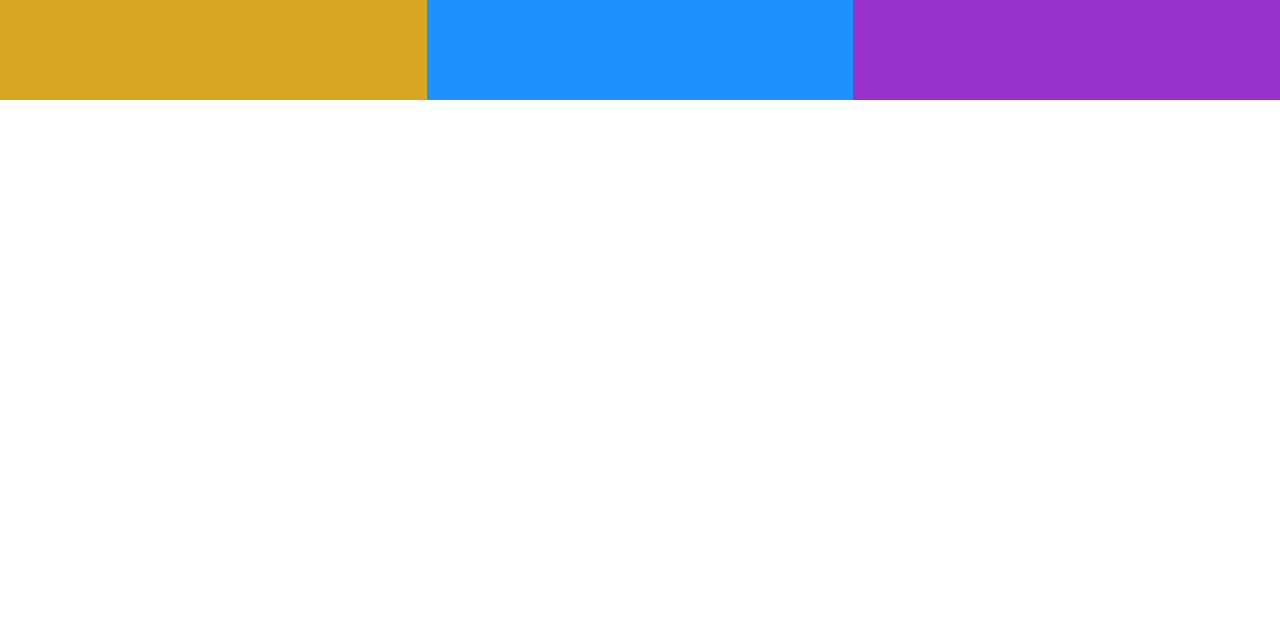
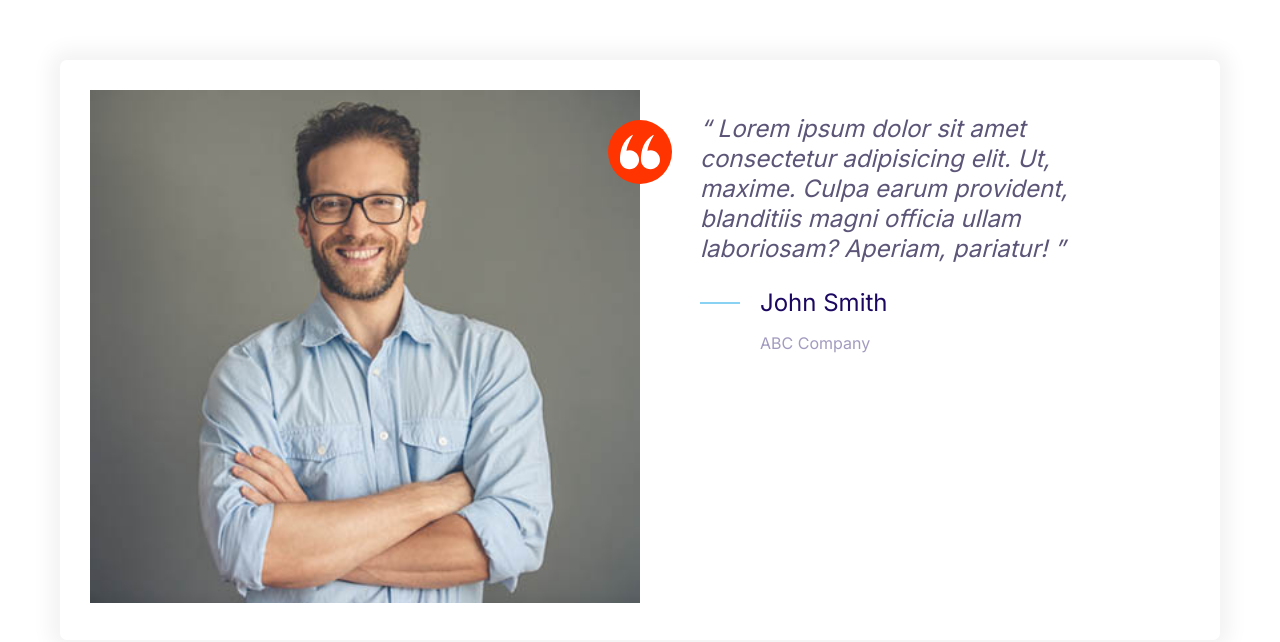
Before and after one commit to prince-seyramba/html-css-study, a plain HTML site: page index.html in a window 1280 px wide. Drawn offline with Linux system fonts and the light colour scheme.

Commit message:
Testimonial section design.

```diff
--- a/CSS/style.css
+++ b/CSS/style.css
@@ -161,8 +161,16 @@ a {
   height: 40px;
 }
 
+.icon--small {
+  width: 30px;
+  height: 30px;
+}
 .icon--primary {
   fill: var(--color-primary);
+}
+
+.icon--white {
+  fill: #fff;
 }
 
 .icon-container {
@@ -173,6 +181,10 @@ a {
   display: inline-flex;
   justify-content: center;
   align-items: center;
+}
+
+.icon-container--accent {
+  background: var(--color-accent);
 }
 
 /* Buttons */
@@ -448,3 +460,33 @@ a {
     grid-template-columns: repeat(3, 1fr);
   }
 }
+
+/* Testimonial */
+.testimonial {
+  padding: 3rem;
+}
+
+.testimonial__image {
+  position: relative;
+}
+
+.testimonial__image > img {
+  width: 100%;
+}
+
+.testimonial__image > .icon-container {
+  position: absolute;
+  top: 3rem;
+  right: -32px;
+}
+
+@media screen and (min-width: 768px) {
+  .testimonial .quote,
+  .testimonial .quote__author {
+    font-size: 2.4rem;
+  }
+
+  .testimonial .quote {
+    margin-left: 6rem;
+  }
+}
--- a/index.html
+++ b/index.html
@@ -14,11 +14,38 @@
     <link rel="stylesheet" href="/CSS/normalize.css" />
     <link rel="stylesheet" href="/CSS/style.css" />
   </head>
-  <body>
-    <div class="grid grid--1x3">
-      <div style="height: 100px; background: goldenrod"></div>
-      <div style="height: 100px; background: dodgerblue"></div>
-      <div style="height: 100px; background: darkorchid"></div>
+  <body style="padding: 6rem">
+    <div class="card testimonial">
+      <div class="grid grid--1x2">
+        <div class="testimonial__image">
+          <img src="images/testimonial.jpg" alt="A happy,smiling customer" />
+          <span class="icon-container icon-container--accent">
+            <svg class="icon icon--white">
+              <use xlink:href="images/sprite.svg#quotes"></use>
+            </svg>
+          </span>
+        </div>
+        <blockquote class="quote">
+          <p class="quote__text">
+            Lorem ipsum dolor sit amet consectetur adipisicing elit. Ut, maxime.
+            Culpa earum provident, blanditiis magni officia ullam laboriosam?
+            Aperiam, pariatur!
+          </p>
+          <footer>
+            <div class="media">
+              <div class="media__image">
+                <svg class="icon icon--primary quote__line">
+                  <use xlink:href="images/sprite.svg#line"></use>
+                </svg>
+              </div>
+              <div class="media__body">
+                <h3 class="media__title quote__author">John Smith</h3>
+                <p class="quote__organization">ABC Company</p>
+              </div>
+            </div>
+          </footer>
+        </blockquote>
+      </div>
     </div>
   </body>
 </html>
```
Also changed, not shown: components/testimonial.html (added, +34 -0 lines), images/testimonial.jpg (added).
